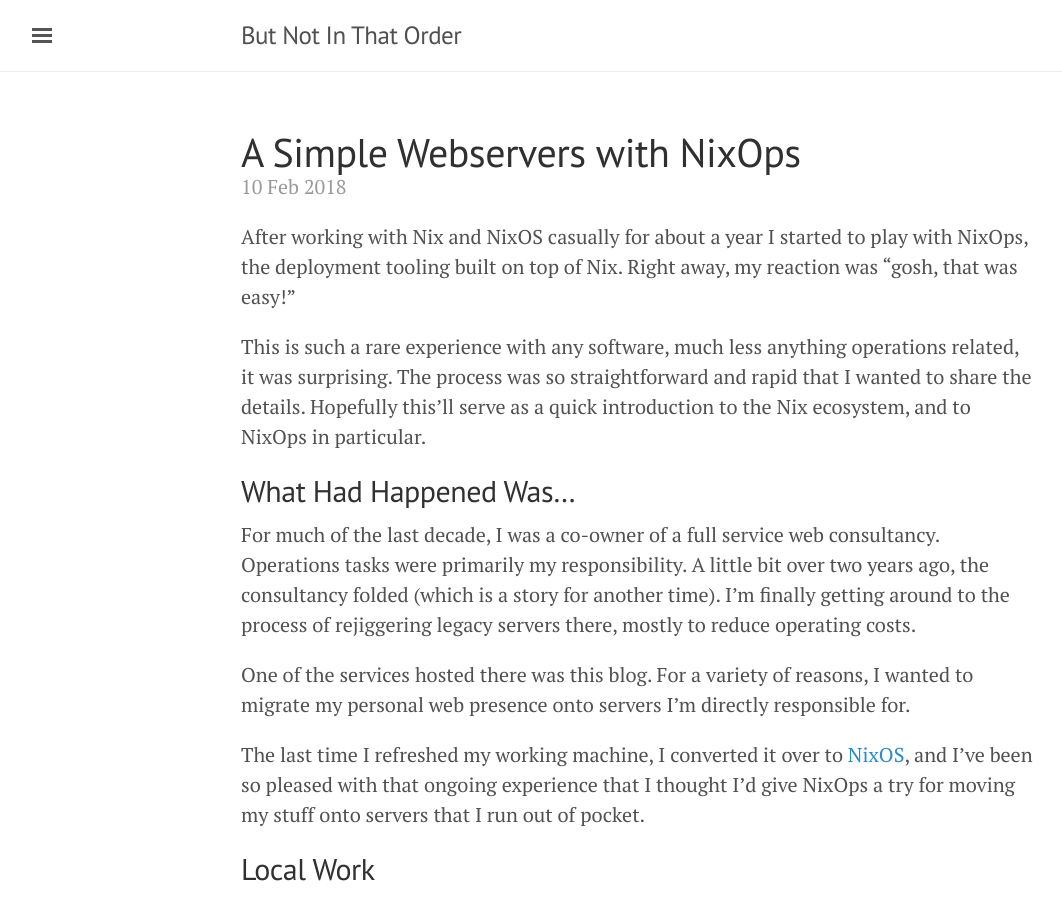
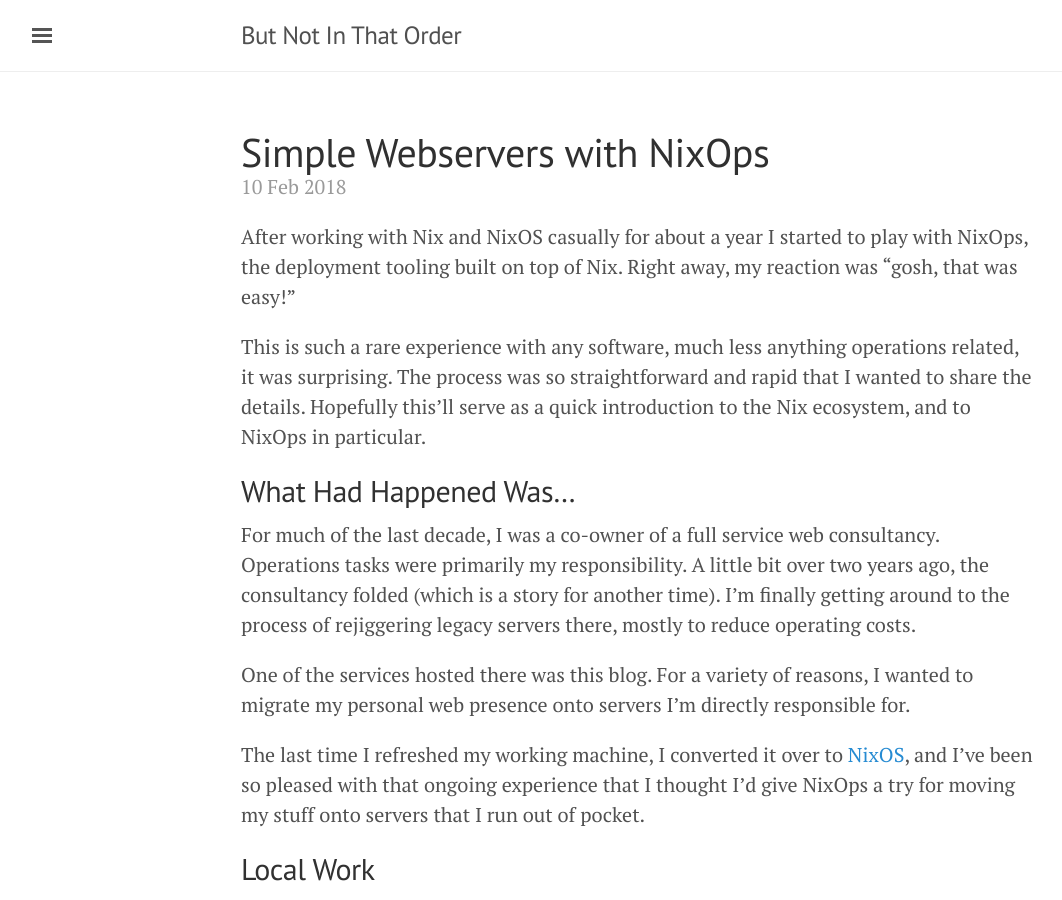
Before and after one commit to nyarly/blog, a Jekyll site: the page built from _posts/2018-02-10-simple-webservers-with-nixops.md, in a window 1280 px wide and 900 px high. Shown: the whole window, without its empty margins (3-1065 px from the left). Built offline with Jekyll 4.4.1, drawn with Linux system fonts in a browser that asks for light colours.

```diff
--- a/_posts/2018-02-10-simple-webservers-with-nixops.md
+++ b/_posts/2018-02-10-simple-webservers-with-nixops.md
@@ -1,6 +1,6 @@
 ---
 layout: post
-title: A Simple Webservers with NixOps
+title: Simple Webservers with NixOps
 ---
 
 After working with Nix and NixOS casually for about a year
```
